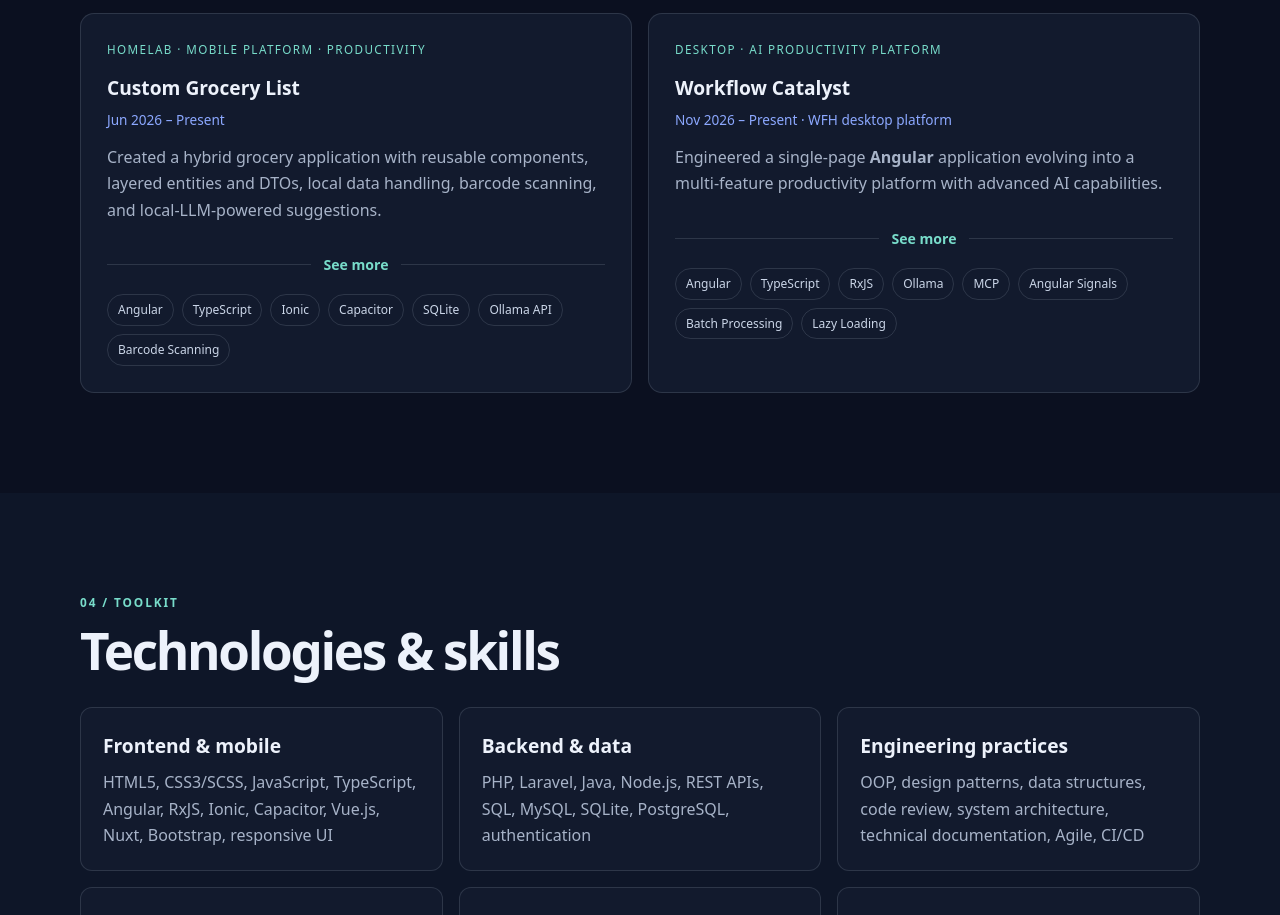
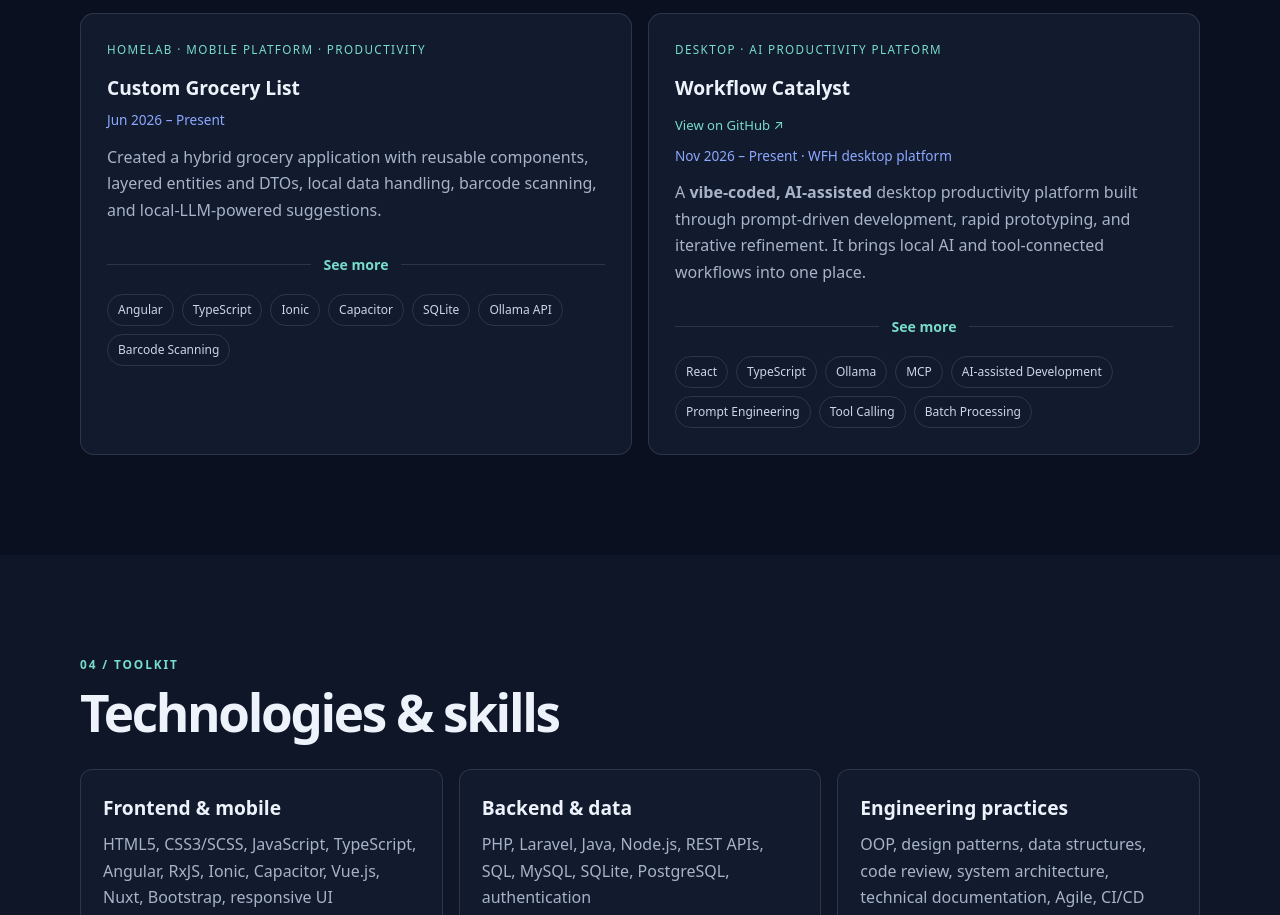
Before and after one commit to vila-garfunkel/vila-garfunkel.github.io, a plain HTML site: page index.html in a window 1280 px wide. Shown: the part 4172-5087 px from the top of the page. Drawn offline with Linux system fonts and the light colour scheme.

Commit message:
update workflow catalyst

```diff
--- a/index.html
+++ b/index.html
@@ -360,6 +360,25 @@
       }
       .project-card .meta {
         margin: -2px 0 12px;
+      }
+      .project-card .project-repo {
+        display: inline-flex;
+        align-items: center;
+        gap: 6px;
+        margin: -2px 0 10px;
+        color: var(--accent);
+        font-size: 0.82rem;
+        text-decoration: none;
+      }
+      .project-card .project-repo:hover {
+        color: #a5f1e3;
+        text-decoration: underline;
+        text-underline-offset: 4px;
+      }
+      .project-card .project-repo:focus-visible {
+        outline: 2px solid var(--accent);
+        outline-offset: 3px;
+        border-radius: 3px;
       }
       .project-card ul {
         color: var(--muted);
@@ -1005,47 +1024,52 @@
             <article class="project-card">
               <div class="project-type">Desktop · AI productivity platform</div>
               <h3>Workflow Catalyst</h3>
+              <a
+                class="project-repo"
+                href="https://github.com/vila-garfunkel/FE-Chat-Diety"
+                target="_blank"
+                rel="noopener noreferrer"
+                aria-label="View Workflow Catalyst on GitHub (opens in a new tab)"
+              >
+                View on GitHub ↗
+              </a>
               <div class="meta">Nov 2026 – Present · WFH desktop platform</div>
               <p>
-                Engineered a single-page <strong>Angular</strong> application
-                evolving into a multi-feature productivity platform with
-                advanced AI capabilities.
+                A <strong>vibe-coded, AI-assisted</strong> desktop productivity
+                platform built through prompt-driven development, rapid
+                prototyping, and iterative refinement. It brings local AI and
+                tool-connected workflows into one place.
               </p>
               <ul>
                 <li>
-                  Integrated <strong>Ollama</strong> local LLMs for text
-                  processing, description cleaning, and content generation.
+                  Built the interface with <strong>React</strong> and
+                  <strong>TypeScript</strong>, shaping features through
+                  conversational prompting and hands-on iteration.
                 </li>
                 <li>
-                  Implemented an <strong>MCP</strong> (Model Context Protocol)
-                  tool-calling system using
-                  <strong>@modelcontextprotocol/client</strong> for intelligent
-                  function execution.
+                  Connected <strong>Ollama</strong> for local LLM-powered text
+                  processing, description cleanup, and content generation.
                 </li>
                 <li>
-                  Built queue-based batch processing with start, pause, and stop
-                  controls for efficient AI task management.
+                  Integrated <strong>MCP</strong> (Model Context Protocol) with
+                  <strong>@modelcontextprotocol/client</strong> to let AI
+                  workflows discover and invoke tools.
                 </li>
                 <li>
-                  Used <strong>Angular Signals</strong> and
-                  <strong>computed()</strong> alongside
-                  <strong>RxJS Observables</strong> for reactive state
-                  management.
+                  Created queue-based batch workflows with start, pause, and
+                  stop controls to manage multiple AI tasks.
                 </li>
                 <li>
-                  Optimized bundle sizes through lazy loading with the
-                  <strong>loadChildren</strong> pattern and modular
-                  architecture.
+                  Refined the app through iterative prompting, testing, and
+                  targeted code adjustments, turning ideas into usable features.
                 </li>
               </ul>
               <div class="tags">
-                <span class="tag">Angular</span
-                ><span class="tag">TypeScript</span>
-                <span class="tag">RxJS</span><span class="tag">Ollama</span>
-                <span class="tag">MCP</span
-                ><span class="tag">Angular Signals</span>
-                <span class="tag">Batch Processing</span
-                ><span class="tag">Lazy Loading</span>
+                <span class="tag">React</span><span class="tag">TypeScript</span>
+                <span class="tag">Ollama</span><span class="tag">MCP</span>
+                <span class="tag">AI-assisted Development</span>
+                <span class="tag">Prompt Engineering</span>
+                <span class="tag">Tool Calling</span><span class="tag">Batch Processing</span>
               </div>
             </article>
           </div>
```
